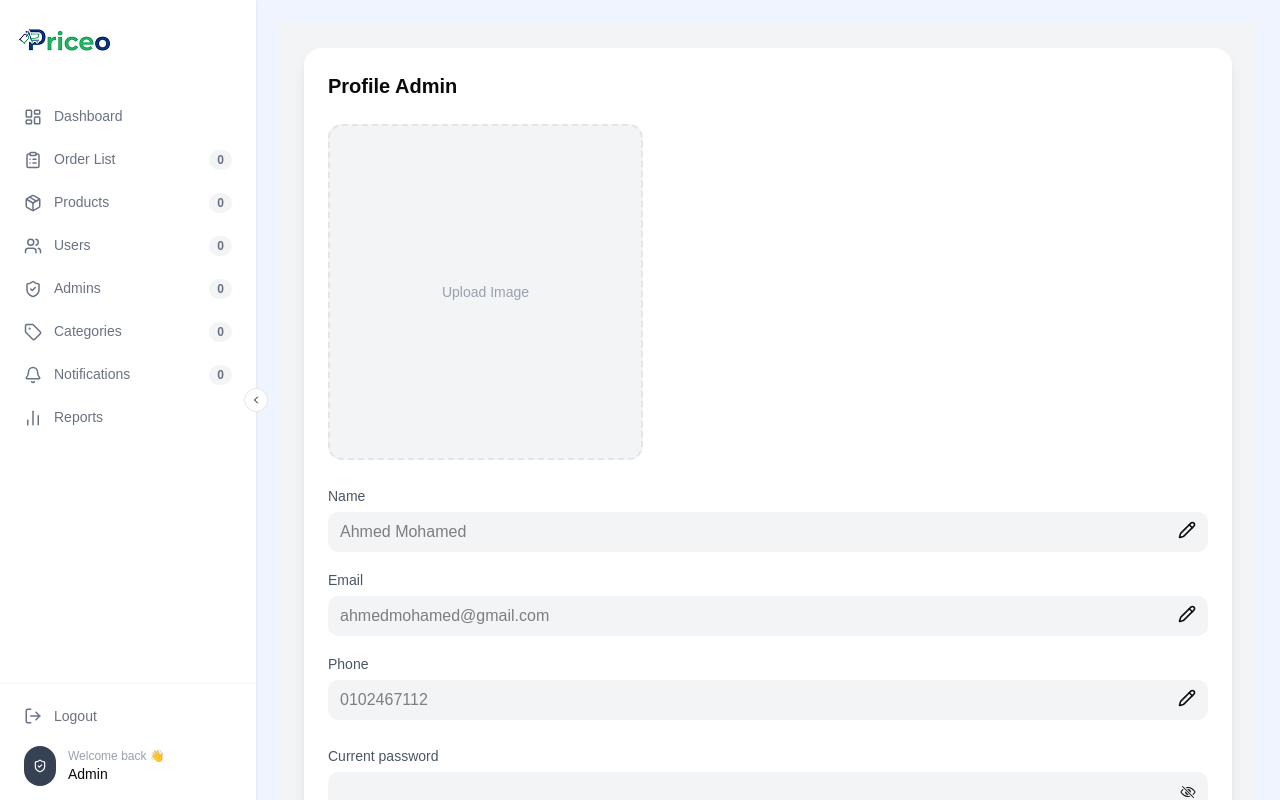
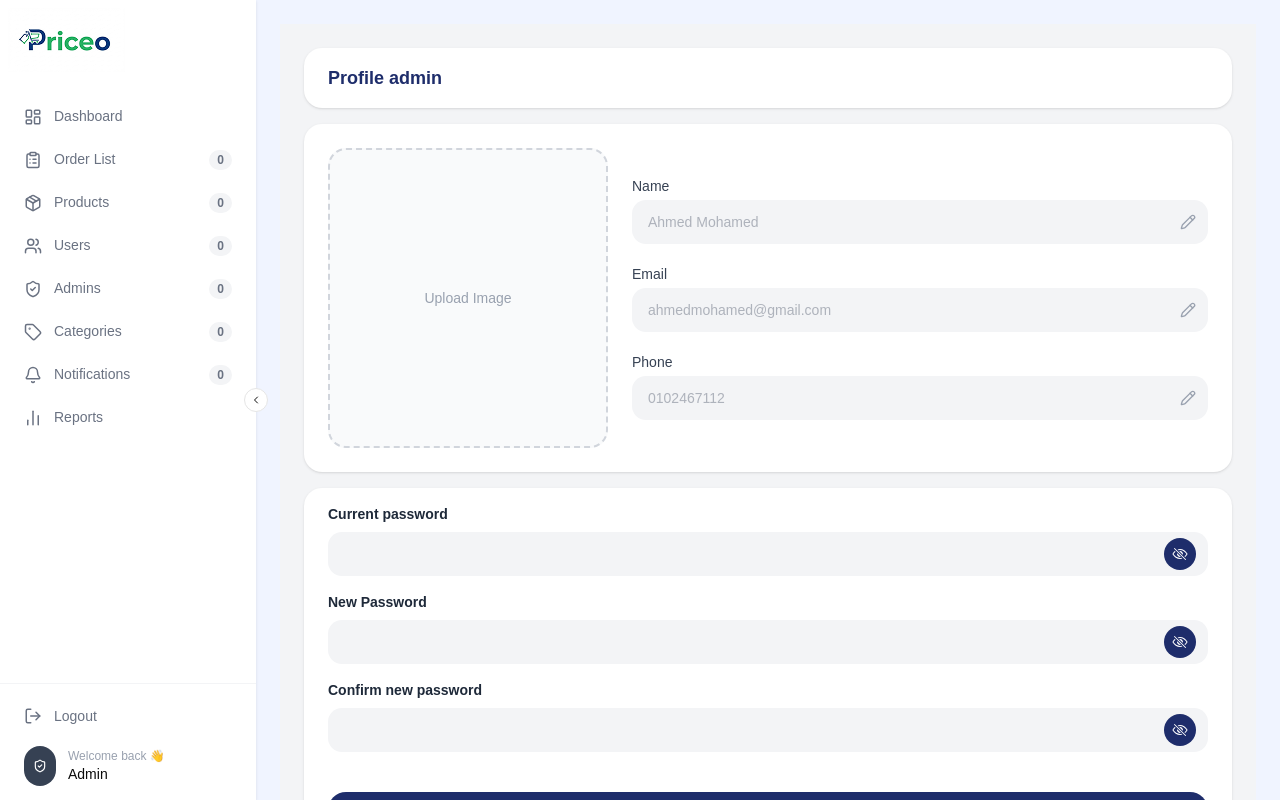
Before and after one commit to Abdelrahman-Dev9/react-shoply-app, a React (Vite) app: page /profile in a window 1280 px wide. Built offline with nearby package versions, Linux system fonts and the light colour scheme; no server answers; sample sign-in values are in the browser's storage.

Commit message:
fix a few issues in the ui

```diff
--- a/src/pages/Dashboard/Profile.tsx
+++ b/src/pages/Dashboard/Profile.tsx
@@ -22,7 +22,6 @@ const ProfileAdmin = () => {
   const { data, isLoading } = useGetAdminByIdQuery(adminId || "");
 
   const [updateProfile, { isLoading: isUpdating }] = useUpdateProfileMutation();
-
   const [updatePassword, { isLoading: isUpdatingPassword }] =
     useUpdatePasswordMutation();
 
@@ -31,7 +30,6 @@ const ProfileAdmin = () => {
 
   const [avatar, setAvatar] = useState<string | null>(null);
   const [avatarFile, setAvatarFile] = useState<File | null>(null);
-
   const [editableField, setEditableField] = useState<string | null>(null);
 
   const [show, setShow] = useState<Record<PasswordKey, boolean>>({
@@ -104,7 +102,6 @@ const ProfileAdmin = () => {
 
       await updateProfile(formData).unwrap();
 
-      // password only if enabled
       if (values.current && values.newPass && values.confirm) {
         await updatePassword({
           oldPassword: values.current,
@@ -126,26 +123,34 @@ const ProfileAdmin = () => {
   }
 
   return (
-    <div className="flex min-h-screen justify-center bg-gray-100 p-6">
-      <div className="w-full space-y-6 rounded-2xl bg-white p-6 shadow-lg">
-        <h2 className="text-xl font-semibold">Profile Admin</h2>
+    <div className="min-h-screen bg-gray-100 p-6">
+      {/* Page Title Card */}
+      <div className="mb-4 rounded-2xl bg-white px-6 py-4 shadow-sm">
+        <h2 className="text-lg font-bold text-[#1e2d6b]">Profile admin</h2>
+      </div>
 
-        <form onSubmit={handleSubmit(onSubmit)} className="space-y-6">
-          {/* AVATAR */}
+      <form onSubmit={handleSubmit(onSubmit)} className="space-y-4">
+        {/* Top Section: Avatar + Info Fields */}
+        <div className="rounded-2xl bg-white p-6 shadow-sm">
+          <div className="flex gap-6">
+            {/* Avatar */}
             <div
               onClick={() => fileRef.current?.click()}
-            className="group relative flex h-[336px] w-[315px] cursor-pointer items-center justify-center overflow-hidden rounded-xl border-2 border-dashed bg-gray-100"
+              className="group relative flex-shrink-0 h-[300px] w-[280px] cursor-pointer overflow-hidden rounded-2xl border-2 border-dashed border-gray-300 bg-gray-50"
             >
               {avatar || data?.admin?.profileImage ? (
                 <img
                   src={avatar || data?.admin?.profileImage}
                   className="h-full w-full object-cover"
+                  alt="Profile"
                 />
               ) : (
+                <div className="flex h-full items-center justify-center">
                   <span className="text-sm text-gray-400">Upload Image</span>
+                </div>
               )}
 
-            <div className="absolute inset-0 flex items-center justify-center bg-black/40 text-white opacity-0 group-hover:opacity-100">
+              <div className="absolute inset-0 flex items-center justify-center bg-black/40 text-white opacity-0 transition-opacity group-hover:opacity-100">
                 Change
               </div>
 
@@ -153,15 +158,18 @@ const ProfileAdmin = () => {
                 ref={fileRef}
                 type="file"
                 hidden
+                accept="image/*"
                 onChange={handleAvatarChange}
               />
             </div>
 
-          {/* INFO FIELDS (RESTORED UI) */}
-          <div className="space-y-4">
+            {/* Info Fields */}
+            <div className="flex flex-1 flex-col justify-center space-y-5">
               {infoFields.map(({ label, key, placeholder }) => (
                 <div key={key}>
-                <label className="text-sm text-gray-600">{label}</label>
+                  <label className="mb-1 block text-sm font-medium text-gray-700">
+                    {label}
+                  </label>
 
                   <div className="relative">
                     <input
@@ -169,11 +177,11 @@ const ProfileAdmin = () => {
                       {...register(key as any)}
                       disabled={editableField !== key}
                       onBlur={() => setEditableField(null)}
-                    className={`mt-1 w-full rounded-lg px-3 py-2 pr-10 outline-none transition
+                      className={`w-full rounded-xl px-4 py-3 pr-10 text-sm outline-none transition-all
                         ${
                           editableField === key
-                          ? "bg-white ring-2 ring-indigo-500"
-                          : "bg-gray-100 cursor-not-allowed"
+                            ? "bg-white ring-2 ring-[#1e2d6b]"
+                            : "cursor-not-allowed bg-gray-100 text-gray-500"
                         }`}
                     />
                     <button
@@ -181,57 +189,78 @@ const ProfileAdmin = () => {
                       onClick={() =>
                         setEditableField((p) => (p === key ? null : key))
                       }
-                    className="absolute right-3 top-1/2 -translate-y-1/2"
+                      className="absolute right-3 top-1/2 -translate-y-1/2 text-gray-400 hover:text-gray-600"
                     >
-                    <Pencil size={18} />
+                      <Pencil size={16} />
                     </button>
                   </div>
 
-                <p className="text-red-500 text-sm">
+                  {errors[key as keyof ProfileFormData]?.message && (
+                    <p className="mt-1 text-xs text-red-500">
                       {errors[key as keyof ProfileFormData]?.message}
                     </p>
+                  )}
                 </div>
               ))}
             </div>
+          </div>
+        </div>
 
-          {/* PASSWORD FIELDS */}
-
-          <div className="space-y-4">
+        {/* Password Fields — each in its own card */}
+        <div className="rounded-2xl bg-white px-6 py-4 shadow-sm space-y-4">
           {passwordFields.map(({ label, key }) => (
             <div key={key}>
-                <label className="text-sm text-gray-600">{label}</label>
+              <label className="mb-2 block text-sm font-semibold text-gray-800">
+                {label}
+              </label>
 
-                <div className="relative mt-1">
+              <div className="relative">
                 <input
                   type={show[key] ? "text" : "password"}
                   {...register(key)}
-                    className="w-full rounded-lg bg-gray-100 px-3 py-2"
+                  className="w-full rounded-xl bg-gray-100 px-4 py-3 pr-12 text-sm text-gray-700 outline-none focus:ring-2 focus:ring-[#1e2d6b]"
                 />
 
                 <button
                   type="button"
                   onClick={() => toggle(key)}
-                    className="absolute right-3 top-3"
+                  className="absolute right-3 top-1/2 -translate-y-1/2 flex h-8 w-8 items-center justify-center rounded-full bg-[#1e2d6b] text-white"
                 >
-                    {show[key] ? <IoEyeOutline /> : <IoEyeOffOutline />}
+                  {show[key] ? (
+                    <IoEyeOutline size={16} />
+                  ) : (
+                    <IoEyeOffOutline size={16} />
+                  )}
                 </button>
               </div>
 
-                <p className="text-red-500 text-sm">{errors[key]?.message}</p>
+              {errors[key]?.message && (
+                <p className="mt-1 text-xs text-red-500">
+                  {errors[key]?.message}
+                </p>
+              )}
             </div>
           ))}
-          </div>
 
-          {/* SAVE BUTTON */}
+          {/* Save Button */}
           <button
             type="submit"
             disabled={isUpdating || isUpdatingPassword}
-            className="w-full rounded-xl bg-indigo-600 py-3 text-white"
+            className="flex w-full items-center justify-center gap-2 rounded-2xl bg-[#1e2d6b] py-4 text-base font-semibold text-white transition-opacity hover:opacity-90 disabled:opacity-60 mt-10"
           >
-            {isUpdating || isUpdatingPassword ? "Saving..." : "Save Changes"}
+            {isUpdating || isUpdatingPassword ? (
+              "Saving..."
+            ) : (
+              <>
+                <span className="flex h-5 w-5 items-center justify-center rounded-full border-2 border-white text-xs">
+                  ✓
+                </span>
+                Save password
+              </>
+            )}
           </button>
+        </div>
       </form>
-      </div>
     </div>
   );
 };
```
Lines whose indentation alone changed are shown as unchanged.
